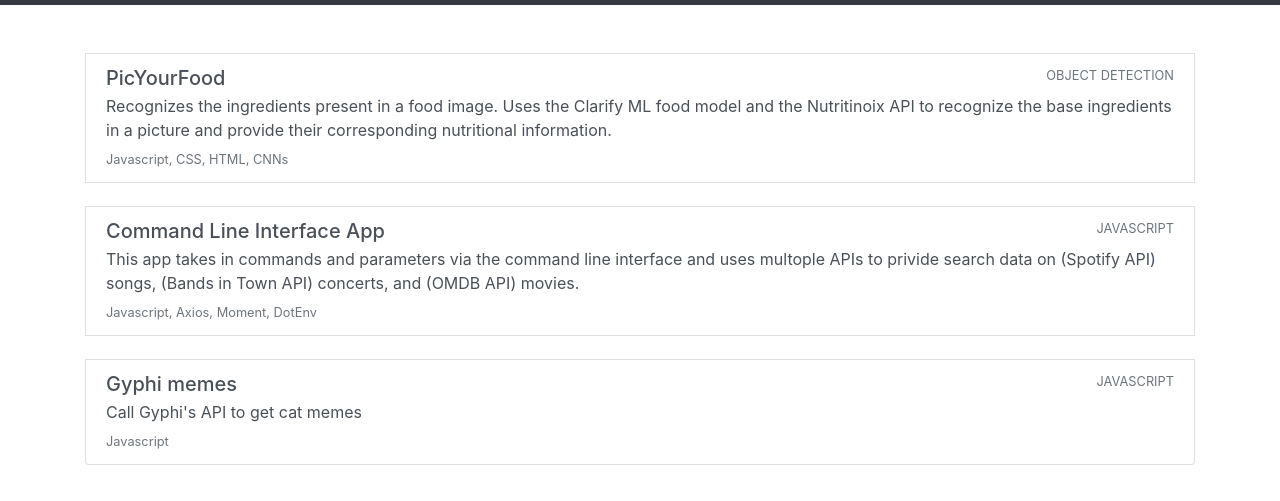
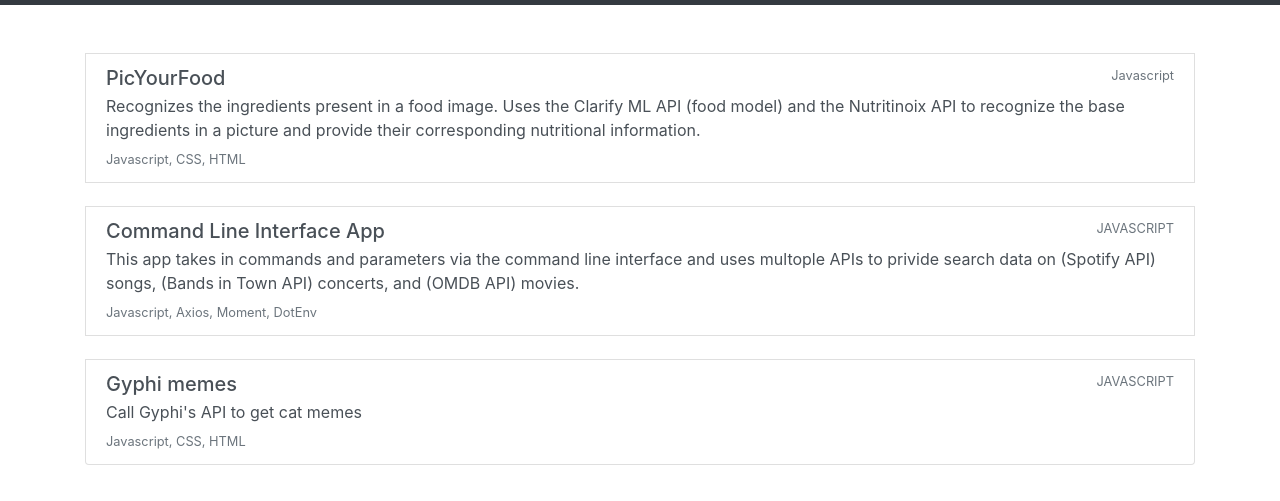
Before and after one commit to fedevillalp/homepage, a website: page code.html in a window 1280 px wide. Shown: the part 51-552 px from the top of the page. Drawn offline with Linux system fonts and the light colour scheme.

```diff
--- a/code.html
+++ b/code.html
@@ -62,10 +62,10 @@
         <a href=" https://fedevillalp.github.io/picyourfood/" class="list-group-item list-group-item-action">
             <div class="d-flex w-100 justify-content-between">
             <h5 class="mb-1">PicYourFood</h5>
-            <small class="text-muted">OBJECT DETECTION</small>
+            <small class="text-muted">Javascript</small>
             </div>
-            <p class="mb-1">Recognizes the ingredients present in a food image. Uses the Clarify ML food model and the Nutritinoix API to recognize the base ingredients in a picture and provide their corresponding nutritional information.</p>
-            <small class="text-muted">Javascript, CSS, HTML, CNNs</small>
+            <p class="mb-1">Recognizes the ingredients present in a food image. Uses the Clarify ML API (food model) and the Nutritinoix API to recognize the base ingredients in a picture and provide their corresponding nutritional information.</p>
+            <small class="text-muted">Javascript, CSS, HTML</small>
         </a>
 
         <br>
@@ -87,7 +87,7 @@
             <small class="text-muted">JAVASCRIPT</small>
           </div>
           <p class="mb-1">Call Gyphi's API to get cat memes</p>
-          <small class="text-muted">Javascript</small>
+          <small class="text-muted">Javascript, CSS, HTML</small>
         </a>
 
     </div>
```
